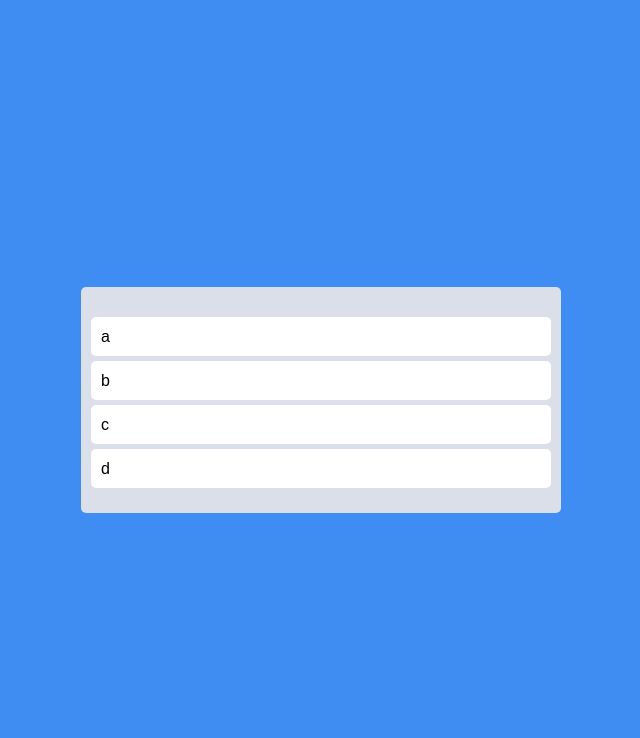
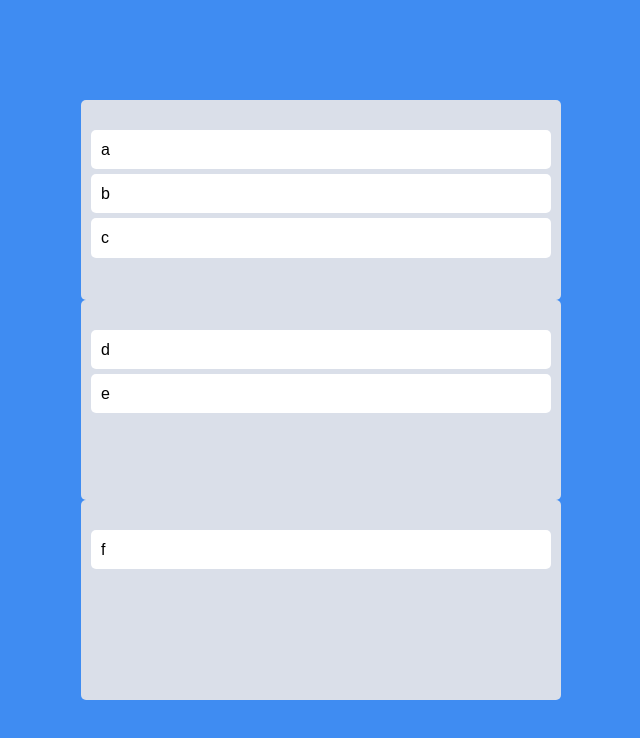
Before and after one commit to aajju/react-master-todo, a React (Create React App) app: page / in a window 1280 px wide. Shown: the top 738 px of the page, without its empty margins (319-959 px from the left). Built offline with nearby package versions, Linux system fonts and the light colour scheme.

Commit message:
multi board

```diff
--- a/src/App.tsx
+++ b/src/App.tsx
@@ -1,5 +1,14 @@
-import { DragDropContext, Droppable, Draggable } from "react-beautiful-dnd";
+import {
+  DragDropContext,
+  Droppable,
+  Draggable,
+  DropResult,
+} from "react-beautiful-dnd";
+import { useRecoilState } from "recoil";
 import styled from "styled-components";
+import { todoListState } from "./atoms";
+import Board from "./components/Board";
+import DraggableCard from "./components/DraggableCard";
 
 const Wrapper = styled.div`
   display: flex;
@@ -17,49 +26,28 @@ const Boards = styled.div`
   grid-template-columns: repeat(1, 1fr);
 `;
 
-const Board = styled.div`
-  padding: 20px 10px;
-  padding-top: 30px;
-  background-color: ${(props) => props.theme.boardColor};
-  border-radius: 5px;
-  min-height: 200px;
-`;
+function App() {
+  const [todos, setTodos] = useRecoilState(todoListState);
 
-const Card = styled.div`
-  border-radius: 5px;
-  margin-bottom: 5px;
-  padding: 10px 10px;
-  background-color: ${(props) => props.theme.cardColor};
-`;
+  Object.keys(todos).map((abc) => console.log(abc));
 
-const todos = ["a", "b", "c", "d"];
-
-function App() {
-  const onDragEnd = () => {};
+  const onDragEnd = ({ draggableId, source, destination }: DropResult) => {
+    if (!destination) return;
+    // setTodos((oldToDos) => {
+    //   const toDosCopy = [...oldToDos];
+    //   toDosCopy.splice(source.index, 1);
+    //   toDosCopy.splice(destination?.index, 0, draggableId);
+    //   return toDosCopy;
+    // });
+    // console.log(destination);
+  };
   return (
     <DragDropContext onDragEnd={onDragEnd}>
       <Wrapper>
         <Boards>
-          <Droppable droppableId="one">
-            {(provided) => (
-              <Board ref={provided.innerRef} {...provided.droppableProps}>
-                {todos.map((todo, index) => (
-                  <Draggable key={index} index={index} draggableId={todo}>
-                    {(provided) => (
-                      <Card
-                        ref={provided.innerRef}
-                        {...provided.draggableProps}
-                        {...provided.dragHandleProps}
-                      >
-                        {todo}
-                      </Card>
-                    )}
-                  </Draggable>
-                ))}
-                {provided.placeholder}
-              </Board>
-            )}
-          </Droppable>
+          {Object.keys(todos).map((boardId) => (
+            <Board key={boardId} todos={todos[boardId]} boardId={boardId} />
+          ))}
         </Boards>
       </Wrapper>
     </DragDropContext>
--- a/src/atoms.ts
+++ b/src/atoms.ts
@@ -1 +1,14 @@
 import { atom, selector, useSetRecoilState } from "recoil";
+
+interface ITodoListState {
+  [key: string]: string[];
+}
+
+export const todoListState = atom<ITodoListState>({
+  key: "todoListState",
+  default: {
+    todo: ["a", "b", "c"],
+    doing: ["d", "e"],
+    done: ["f"],
+  },
+});
--- /dev/null
+++ b/src/components/Board.tsx
@@ -0,0 +1,33 @@
+import { Droppable } from "react-beautiful-dnd";
+import styled from "styled-components";
+import DraggableCard from "./DraggableCard";
+
+const Wrapper = styled.div`
+  padding: 20px 10px;
+  padding-top: 30px;
+  background-color: ${(props) => props.theme.boardColor};
+  border-radius: 5px;
+  min-height: 200px;
+`;
+
+interface IBoardProps {
+  todos: string[];
+  boardId: string;
+}
+
+function Board({ todos, boardId }: IBoardProps) {
+  return (
+    <Droppable droppableId={boardId}>
+      {(provided) => (
+        <Wrapper ref={provided.innerRef} {...provided.droppableProps}>
+          {todos.map((todo, index) => (
+            <DraggableCard key={index} todo={todo} index={index} />
+          ))}
+          {provided.placeholder}
+        </Wrapper>
+      )}
+    </Droppable>
+  );
+}
+
+export default Board;
--- /dev/null
+++ b/src/components/DraggableCard.tsx
@@ -0,0 +1,33 @@
+import React from "react";
+import { Draggable } from "react-beautiful-dnd";
+import styled from "styled-components";
+
+const Card = styled.div`
+  border-radius: 5px;
+  margin-bottom: 5px;
+  padding: 10px 10px;
+  background-color: ${(props) => props.theme.cardColor};
+`;
+
+interface IDraggableCardProps {
+  todo: string;
+  index: number;
+}
+
+function DraggableCard({ todo, index }: IDraggableCardProps) {
+  return (
+    <Draggable key={todo} index={index} draggableId={todo}>
+      {(provided) => (
+        <Card
+          ref={provided.innerRef}
+          {...provided.draggableProps}
+          {...provided.dragHandleProps}
+        >
+          {todo}
+        </Card>
+      )}
+    </Draggable>
+  );
+}
+
+export default React.memo(DraggableCard);
```
